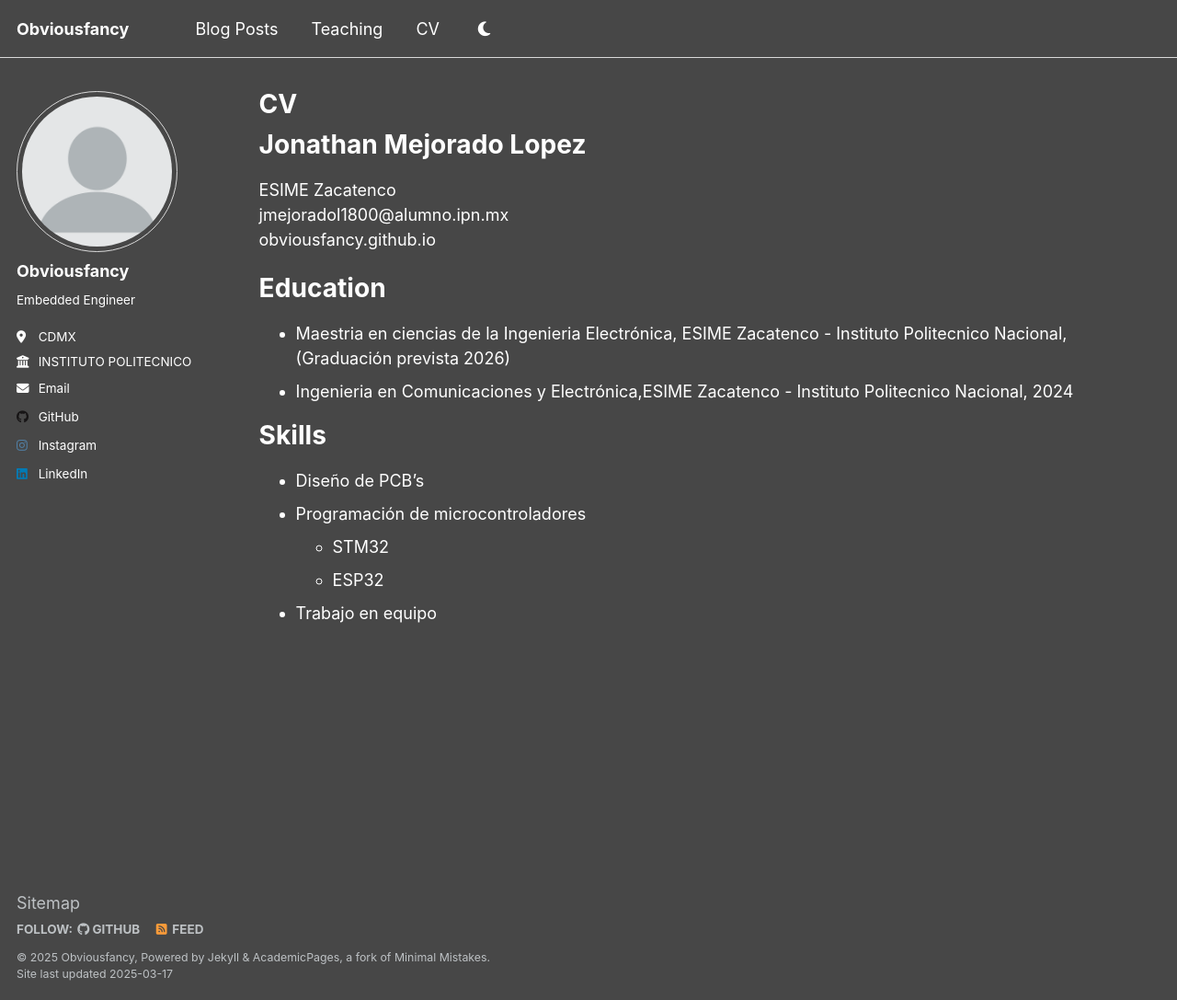
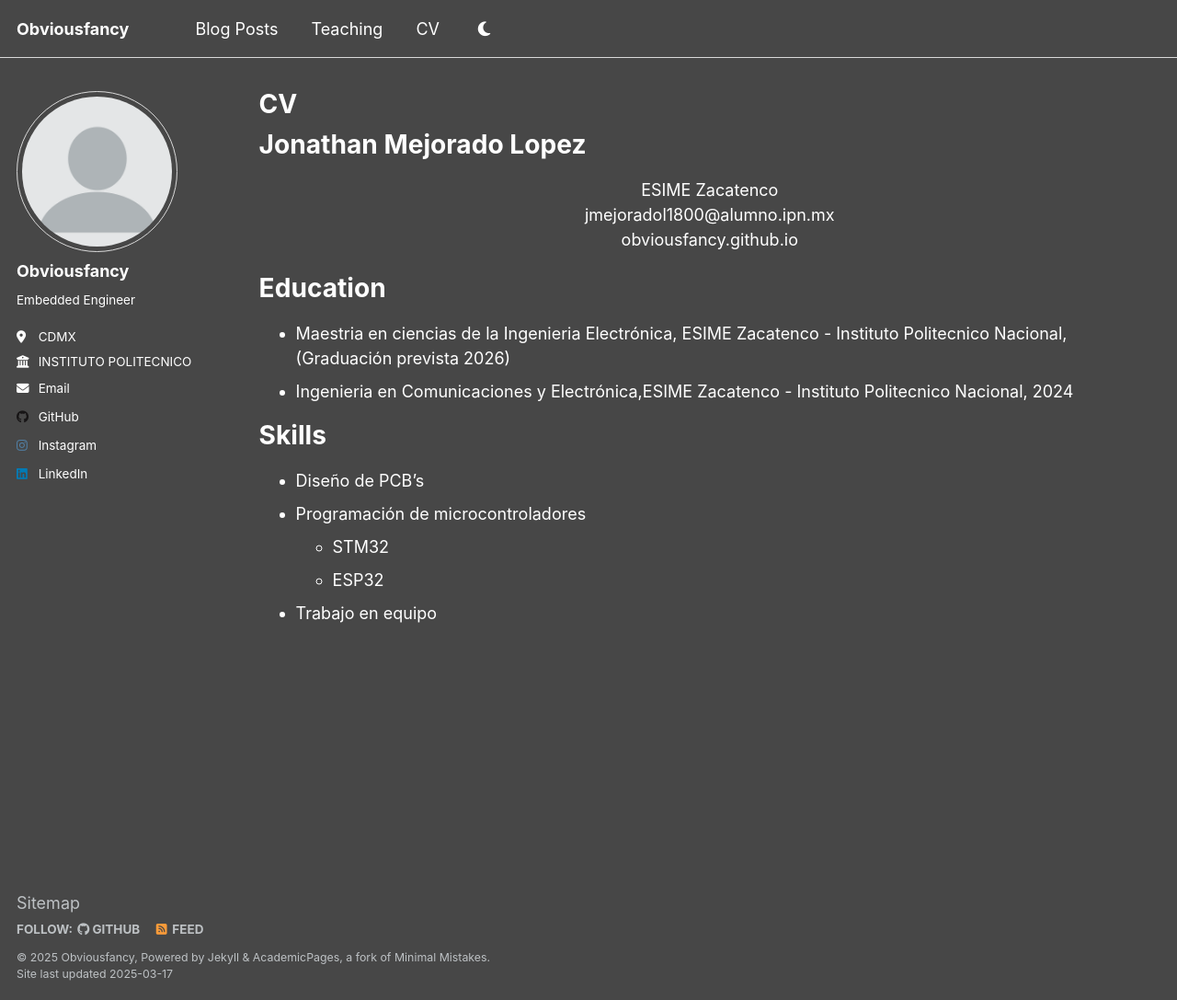
Before and after one commit to obviousfancy/obviousfancy.github.io, a Jekyll site: the page built from _pages/cv.md, in a window 1280 px wide and 1087 px high. Shown: the whole window at 92% size. Built offline with Jekyll 4.4.1, drawn with Linux system fonts in a browser that asks for light colours.

Commit message:
Update cv.md

```diff
--- a/_pages/cv.md
+++ b/_pages/cv.md
@@ -7,13 +7,17 @@ redirect_from:
   - /resume
 ---
 
-{% include base_path %}
+<!--
+ {% include base_path %}
+-->
+
 
 Jonathan Mejorado Lopez
 ======
 ESIME Zacatenco
 jmejoradol1800@alumno.ipn.mx
 obviousfancy.github.io
+{: style="text-align: center;"}
 
 Education
 ======
```
